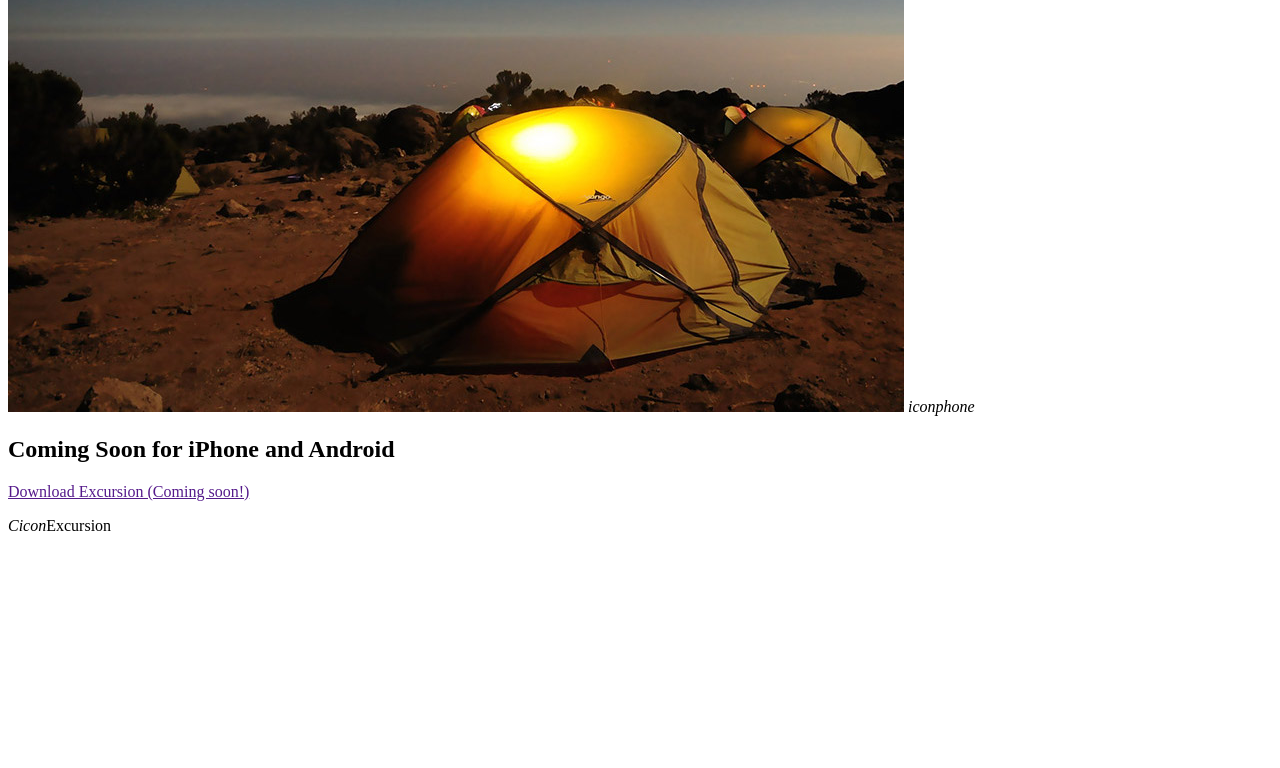
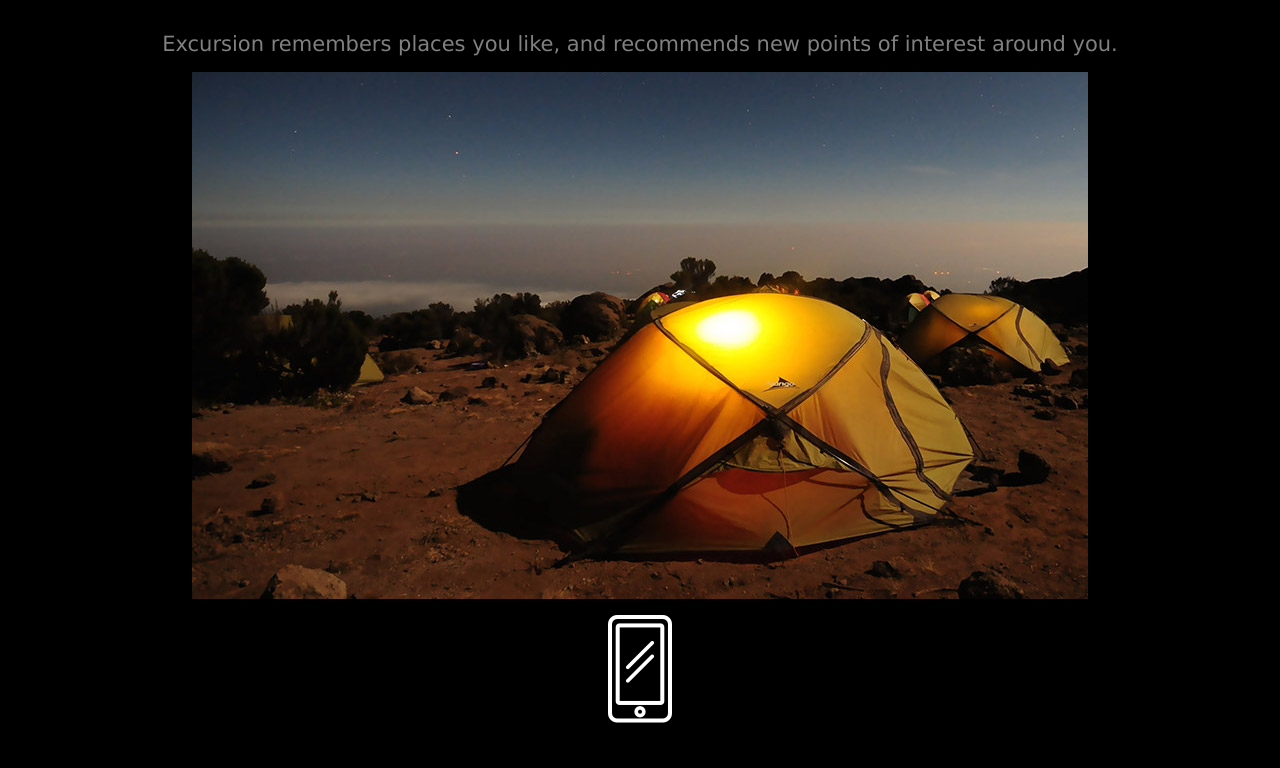
Before and after one commit to CesarCervantes2908/excursion, a plain HTML site: page docs/index.html in a window 1280 px wide. Shown: the part 450-1218 px from the top of the page. Before the commit the page ends 1001 px from the top, so only its background shows below. Drawn offline with Linux system fonts and the light colour scheme.

Commit message:
Add styles

```diff
--- a/docs/index.html
+++ b/docs/index.html
@@ -5,6 +5,7 @@
     <meta name="viewport" content="width=device-width, initial-scale=1.0">
     <title>Excursion</title>
     <link rel="stylesheet" href="./resources/css/style.css">
+    <link href="https://fonts.googleapis.com/icon?family=Material+Icons" rel="stylesheet">
 </head>
 <body>
     <h1 id="title">Discover hidden places in the world around you</h1>
@@ -12,10 +13,10 @@
     <video src="./resources/videos/excursion.mp4" autoplay="autoplay">Video</video>
     <h2>Your personal travel guide</h2>
     <p>Excursion remembers places you like, and recommends new points of interest around you.</p>
-    <img src="./resources/images/camp.jpg" alt="image">
-    <i>iconphone</i>
+    <img id="camp-image" src="./resources/images/camp.jpg" alt="image">
+    <img id="phone-icon" src="./resources/images/phone.png" alt="phone">
     <h2>Coming Soon for iPhone and Android</h2>
     <a href="">Download Excursion (Coming soon!)</a>
-    <p id="footer"><i>Cicon</i>Excursion</p>
+    <p id="footer"><i class="material-icons">copyright</i>Excursion</p>
 </body>
 </html>
--- a/docs/resources/css/style.css
+++ b/docs/resources/css/style.css
@@ -0,0 +1,45 @@
+*{
+    box-sizing: border-box;
+    margin: 0%;
+}
+body{
+    background-color: #000000;
+    color: #FFFFFF;
+    text-align: center;
+    font-family: Verdana, Geneva, Tahoma, sans-serif;
+}
+a, img{
+    display: block;
+}
+a{
+    color: #7FFFD4;
+    font-size: 16px;
+    margin: 1rem;
+}
+img{
+    margin: 0 auto;
+}
+h1, img, h2, p{
+    margin-top: 1rem
+}
+p#footer{
+    float: right;
+    color: #808080;
+}
+i.material-icons{
+    font-size: 0.8rem;
+    margin-right: 0.2rem;
+}
+p{
+    font-size: 21px;
+    color: #808080;
+    margin-top: 2rem;
+}
+h2{
+    font-weight: 300;
+    font-size: 42px;
+    margin: 3rem;
+}
+h1{
+    font-size: 50px;
+}
```
